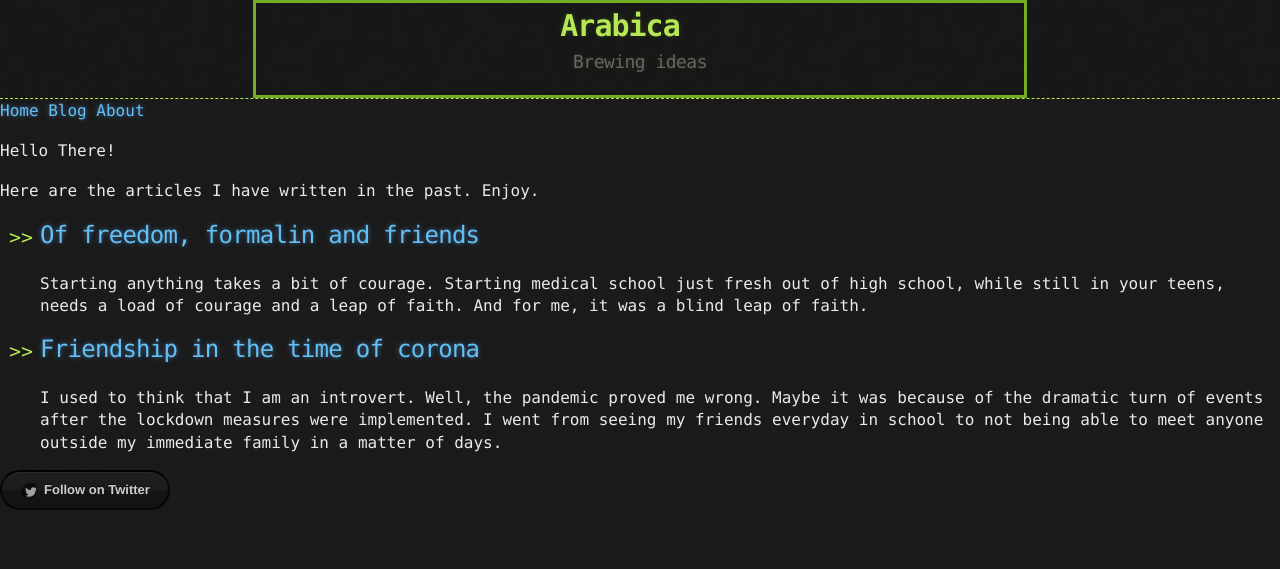
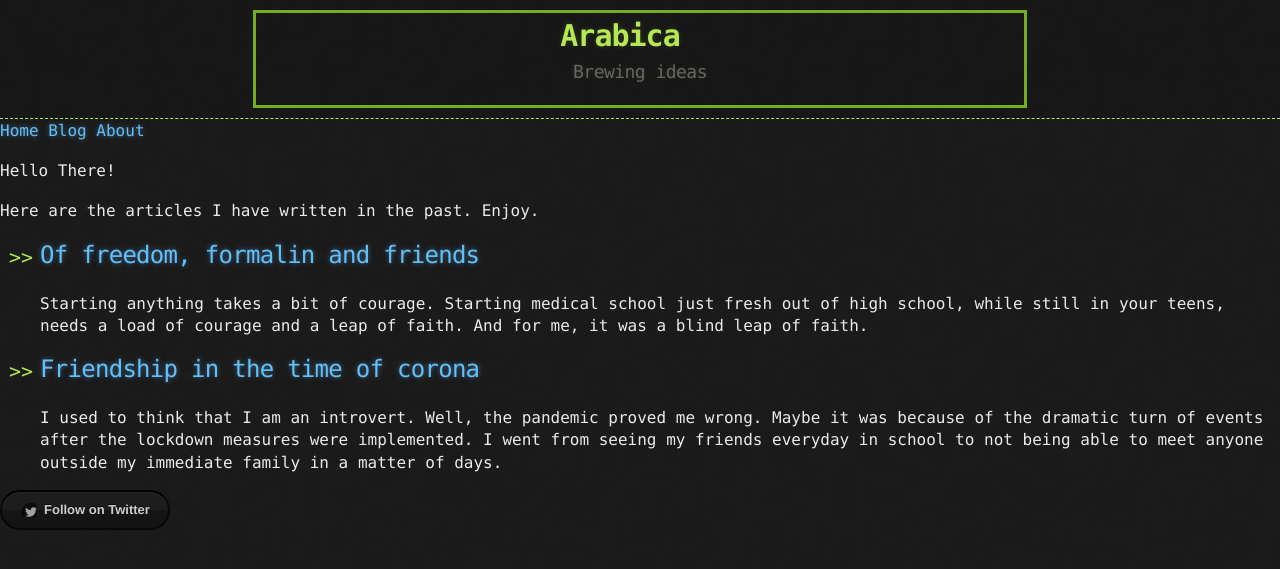
Before and after one commit to habasweiny/habasweiny.github.io, a Jekyll site: the page built from index.html, in a window 1280 px wide. Shown: the top 569 px of the page. Built offline with Jekyll 4.4.1, drawn with Linux system fonts in a browser that asks for light colours.

Commit message:
Update main.scss

```diff
--- a/_sass/main.scss
+++ b/_sass/main.scss
@@ -63,7 +63,7 @@ header {
   background: rgba(0, 0, 0, 0.1);
   width: 100%;
   border-bottom: 1px dashed $conifer; //header;
-  padding: 0px 0;
+  padding: 10px 0;
   margin: 0 0 0px 0;
 }
 
```
